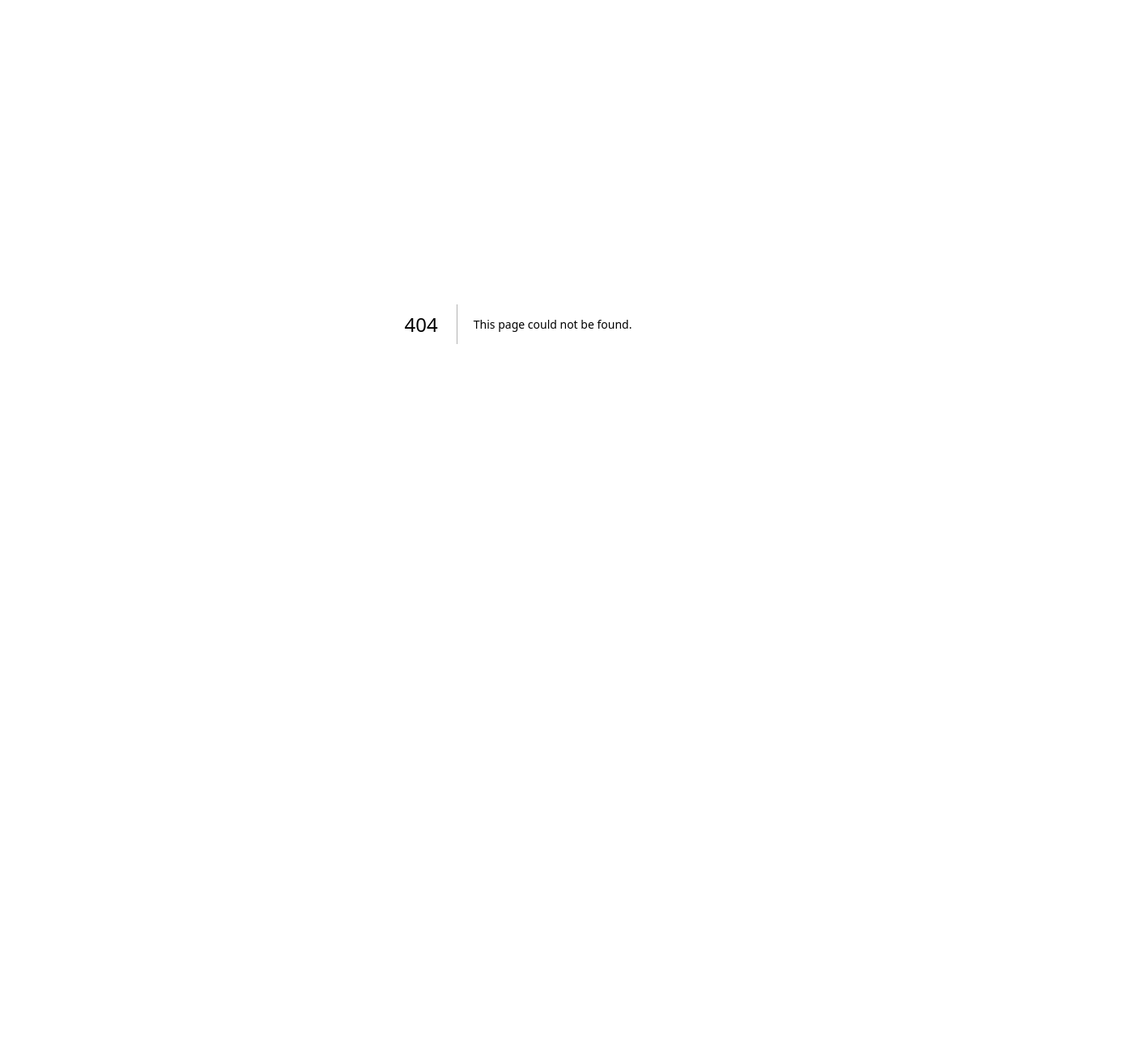
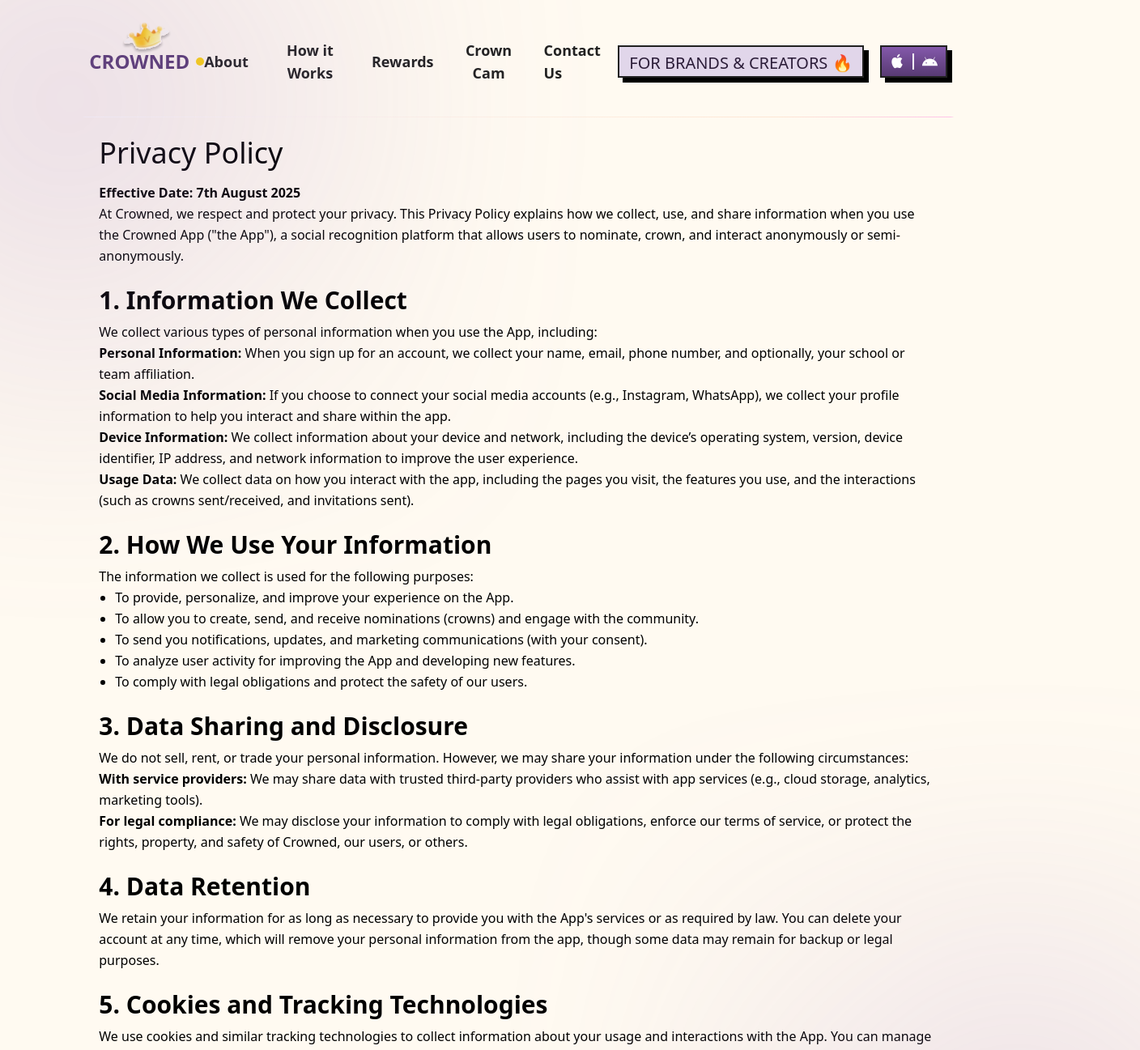
Before and after one commit to nischitha141/crowned-landing-Page, a Next.js app: page /policy in a window 1280 px wide. Before the commit this address had no page. Shown: the top 1297 px of the page at 81% size, 1408 px wide, since content can reach past the window. Before the commit the page ends 800 px from the top, so only its background shows below. Built offline with nearby package versions, Linux system fonts and the light colour scheme.

Commit message:
fix: policy page added, spacing

```diff
--- a/src/app/contact/page.tsx
+++ b/src/app/contact/page.tsx
@@ -201,7 +201,7 @@
               You agree to our friendly{" "}
               <span>
                 {" "}
-                <Link href="/terms" className="font-bold underline">
+                <Link href="/policy" className="font-bold underline">
                   privacy policy
                 </Link>
               </span>
--- /dev/null
+++ b/src/app/policy/globals.css
@@ -0,0 +1,33 @@
+@import "tailwindcss";
+
+/* :root {
+  --font-urbanist: 'Urbanist', sans-serif;
+  --font-plus-jakarta: 'Plus Jakarta Sans', sans-serif;
+  --font-bowlby: 'Bowlby One', cursive;
+} */
+
+@theme inline {
+  --font-sans: var(--font-urbanist);
+  --font-jakarta: var(--font-plus-jakarta);
+  --font-bowlby: var(--font-bowlby);
+}
+
+
+
+body {
+   background-color: "#FFFAF1";
+   /* color: var(--foreground);
+   font-family: var(--font-urbanist); */
+}
+
+.container {
+  /* max-width: 1400px; */
+  margin: 0 auto;
+  padding: 0 3%;
+}
+
+@media (max-width: 768px) {
+  .container {
+    padding: 0 2%;
+  }
+}
--- /dev/null
+++ b/src/app/policy/layout.tsx
@@ -0,0 +1,19 @@
+// import "./globals.css";
+
+
+
+export default function RootLayout({ children }: { children: React.ReactNode }) {
+  return (
+    <html lang="en" >
+      <body
+        className={` bg-[#FFFAF1] relative container ` }
+          >
+              <div className='w-[300px] h-[300px] bg-gradient-to-tr from-[#8459AB] to-[#A47EC6CC] rounded-full absolute -top-[1%] -left-[5%] blur-[200px]  z-30'></div>
+              <div className='w-[300px] h-[300px] bg-gradient-to-tr from-[#8459AB] to-[#A47EC6CC] rounded-full absolute top-1/2 -right-[10%] blur-[200px]  z-30'></div>
+              <div className='w-[300px] h-[300px] bg-gradient-to-tr from-[#8459AB] to-[#A47EC6CC] rounded-full absolute -bottom-[1%] -left-[1%] blur-[200px]  z-30'></div>
+
+        {children}
+      </body>
+    </html>
+  );
+}
--- /dev/null
+++ b/src/app/policy/page.tsx
@@ -0,0 +1,76 @@
+import React from 'react'
+import Header from "@/components/header";
+import Footer from "@/components/footer_clr";
+
+const PrivacyPolicy = () => {
+  return (
+    <div className='relative container'>
+      <Header />
+
+      <div className="p-6">
+        <h1 className="text-4xl font-[400] font-bowlby mb-4">Privacy Policy</h1>
+        <div className="font-sans text-[16px] font-[400] leading-relaxed">
+          <p><strong>Effective Date: 7th August 2025</strong></p>
+          <p>At Crowned, we respect and protect your privacy. This Privacy Policy explains how we collect, use, and share information when you use the Crowned App (&quot;the App&quot;), a social recognition platform that allows users to nominate, crown, and interact anonymously or semi-anonymously.</p>
+
+          <h2 className="text-3xl font-bold font-sans mt-6 mb-2">1. Information We Collect</h2>
+          <p>We collect various types of personal information when you use the App, including:</p>
+          <p><strong>Personal Information:</strong> When you sign up for an account, we collect your name, email, phone number, and optionally, your school or team affiliation.</p>
+          <p><strong>Social Media Information:</strong> If you choose to connect your social media accounts (e.g., Instagram, WhatsApp), we collect your profile information to help you interact and share within the app.</p>
+          <p><strong>Device Information:</strong> We collect information about your device and network, including the device’s operating system, version, device identifier, IP address, and network information to improve the user experience.</p>
+          <p><strong>Usage Data:</strong> We collect data on how you interact with the app, including the pages you visit, the features you use, and the interactions (such as crowns sent/received, and invitations sent).</p>
+
+          <h2 className="text-3xl font-bold font-sans mt-6 mb-2">2. How We Use Your Information</h2>
+          <p>The information we collect is used for the following purposes:</p>
+          <ul className="list-disc pl-5">
+            <li>To provide, personalize, and improve your experience on the App.</li>
+            <li>To allow you to create, send, and receive nominations (crowns) and engage with the community.</li>
+            <li>To send you notifications, updates, and marketing communications (with your consent).</li>
+            <li>To analyze user activity for improving the App and developing new features.</li>
+            <li>To comply with legal obligations and protect the safety of our users.</li>
+          </ul>
+
+          <h2 className="text-3xl font-bold font-sans mt-6 mb-2">3. Data Sharing and Disclosure</h2>
+          <p>We do not sell, rent, or trade your personal information. However, we may share your information under the following circumstances:</p>
+          <p><strong>With service providers:</strong> We may share data with trusted third-party providers who assist with app services (e.g., cloud storage, analytics, marketing tools).</p>
+          <p><strong>For legal compliance:</strong> We may disclose your information to comply with legal obligations, enforce our terms of service, or protect the rights, property, and safety of Crowned, our users, or others.</p>
+
+          <h2 className="text-3xl font-bold font-sans mt-6 mb-2">4. Data Retention</h2>
+          <p>We retain your information for as long as necessary to provide you with the App&apos;s services or as required by law. You can delete your account at any time, which will remove your personal information from the app, though some data may remain for backup or legal purposes.</p>
+
+          <h2 className="text-3xl font-bold font-sans mt-6 mb-2">5. Cookies and Tracking Technologies</h2>
+          <p>We use cookies and similar tracking technologies to collect information about your usage and interactions with the App. You can manage your cookie preferences through your device settings.</p>
+
+          <h2 className="text-3xl font-bold font-sans mt-6 mb-2">6. Your Rights and Choices</h2>
+          <p><strong>Access and update your information:</strong> You can access and update your personal information by going to your account settings.</p>
+          <p><strong>Delete your account:</strong> You can delete your account at any time, which will remove your data from our systems, subject to retention requirements for legal reasons.</p>
+          <p><strong>Opt-out of marketing:</strong> You can opt-out of receiving marketing communications by following the unsubscribe instructions in the emails or adjusting your settings within the App.</p>
+          <p><strong>Data portability:</strong> You have the right to request a copy of your data in a structured format.</p>
+
+          <h2 className="text-3xl font-bold font-sans mt-6 mb-2">7. Security</h2>
+          <p>We use industry-standard security measures to protect your personal information. However, no system is completely secure, and we cannot guarantee the absolute security of your data.</p>
+
+          <h2 className="text-3xl font-bold font-sans mt-6 mb-2">8. Children’s Privacy</h2>
+          <p>The App is not intended for children under the age of 13. We do not knowingly collect personal information from children. If you believe we have collected information from a child under 13, please contact us, and we will delete such information.</p>
+
+          <h2 className="text-3xl font-bold font-sans mt-6 mb-2">9. SMS and Phone Numbers</h2>
+          <p>Crowned may request and collect your phone number during the registration process for account creation and to facilitate notifications via SMS. By providing your phone number, you consent to receive SMS notifications related to your account, including, but not limited to, nominations, invitations, identity reveals, and promotional content.</p>
+          <p><strong>Usage of Phone Numbers:</strong> We use your phone number to enhance your experience on the app, including sending verification codes, invitations, notifications of nominations, and other related updates. We will never share your phone number with third parties unless required by law or with your explicit consent.</p>
+          <p><strong>SMS Notifications:</strong> When you invite others to the app or participate in certain features, we may send SMS notifications to you or recipients. These notifications are integral to the app&apos;s functionality, helping to ensure users are notified of their nominations and can participate in growth activities such as challenges and leaderboard rankings.</p>
+          <p><strong>Opting Out:</strong> You may choose to opt-out of receiving SMS notifications at any time by following the opt-out instructions in the messages sent to you. However, some critical notifications, such as those related to your account&apos;s security and key app updates, may still be sent.</p>
+
+          <h2 className="text-3xl font-bold font-sans mt-6 mb-2">10. Changes to This Privacy Policy</h2>
+          <p>We may update this Privacy Policy from time to time to reflect changes in our practices or for other operational, legal, or regulatory reasons. We will notify you of any significant changes by updating the &quot;Effective Date&quot; at the top of this policy.</p>
+
+          <h2 className="text-3xl font-bold font-sans mt-6 mb-2">11. Contact Us</h2>
+          <p>If you have any questions or concerns about this Privacy Policy, please contact us at:</p>
+          <p><strong>Email:</strong> getcrownedapp@gmail.com</p>
+        </div>
+      </div>
+
+      <Footer />
+    </div>
+  )
+}
+
+export default PrivacyPolicy
--- a/src/components/footer/index.tsx
+++ b/src/components/footer/index.tsx
@@ -88,7 +88,7 @@
               </Link>
             </li>
             <li>
-              <Link href={"/terms"} className="underline">
+              <Link href={"/policy"} className="underline">
                 Privacy Policy
               </Link>
             </li>
--- a/src/components/footer_clr/index.tsx
+++ b/src/components/footer_clr/index.tsx
@@ -81,7 +81,7 @@
               </Link>
             </li>
             <li>
-              <Link href={"/terms"} className="">
+              <Link href={"/policy"} className="">
                 Privacy Policy
               </Link>
             </li>
--- a/src/components/header/index.tsx
+++ b/src/components/header/index.tsx
@@ -60,7 +60,7 @@
         </div>
         <div className="relative flex items-center justify-center gap-5">
           <button className="text-nowrap border-2 border-[#212121] bg-[#E1D6EA] shadow-[6px_6px_0px_#000000] py-1.5 px-3 h-[40px] font-bowlby font-[400] text-xl text-[#2C1D39] text-center cursor-pointer hover:shadow-[9px_9px_0px_#000000] hover:opacity-90  transition-all duration-200">
-            JOIN THE WAITLIST 🔥
+            FOR BRANDS & CREATORS 🔥
           </button>
           <div className="p-2 border-[2px] border-[#212121]  h-[40px] shadow-[6px_6px_0px_#000000] bg-gradient-to-t from-[#583A73] to-[#8459AB]   z-10 flex items-center justify-center gap-2 hover:shadow-[9px_9px_0px_#000000] hover:opacity-90  transition-all duration-200">
             <div className="cursor-pointer">
--- a/src/sections/second/index.tsx
+++ b/src/sections/second/index.tsx
@@ -13,7 +13,7 @@
       </div>
 
       <div className="flex flex-col justify-center items-start gap-4 text-white p-8 py-16">
-        <h3 className="font-[400] text-6xl font-bowlby">WAIT,WHAT IS CROWNED?</h3>
+        <h3 className="font-[400] text-6xl font-bowlby">WAIT, WHAT IS CROWNED?</h3>
         <p className="font-[600] font-sans text-2xl">It’s a social recognition chain game. Crown your friends anonymously for being awesome<br />  — and let the love ripple out.</p>
         <Button text="Try it Out 🔥" />
       </div>
```
